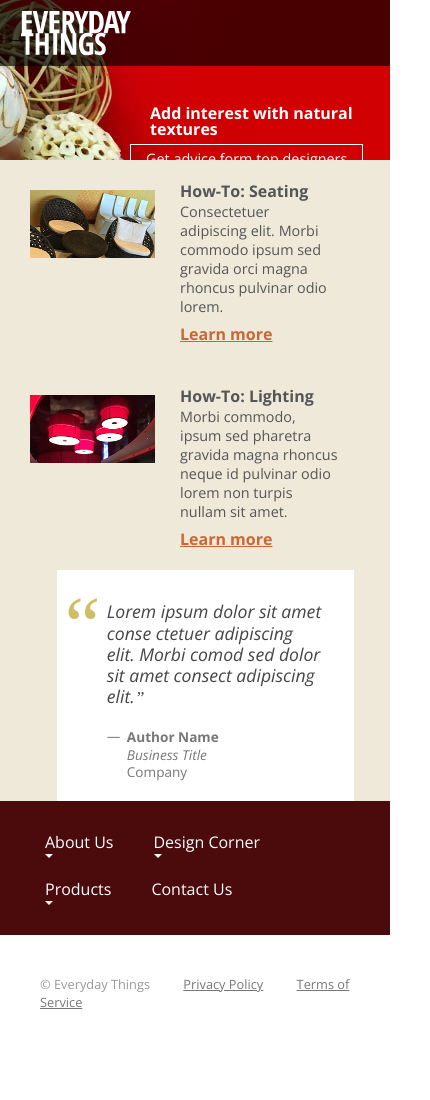
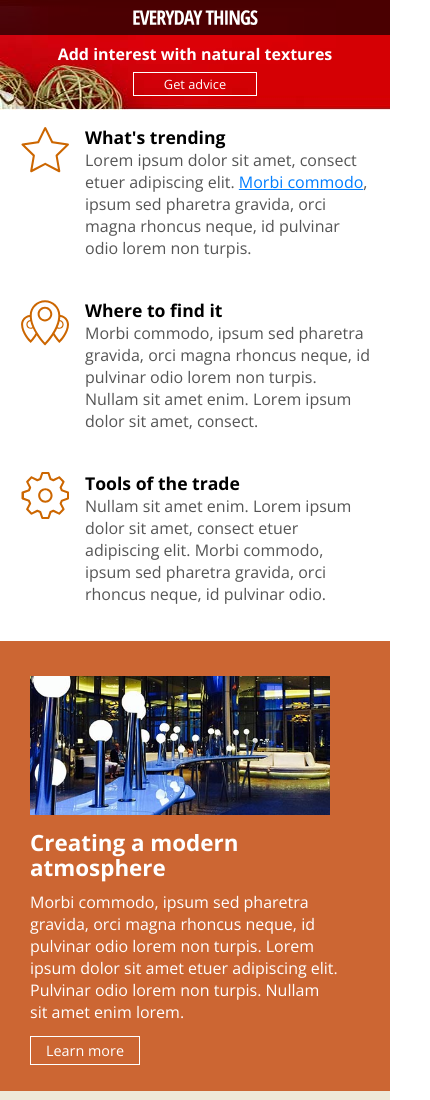
Before and after one commit to Benjaminhaesemeyer/lynda-creating-a-responisive-web-design, a plain HTML site: page index.html in a window 390 px wide. Shown: the top 1100 px of the page, 430 px wide, since content can reach past the window. Before the commit the page ends 1051 px from the top, so only its background shows below. Drawn offline with nearby package versions, Linux system fonts and the light colour scheme.

Commit message:
mobile responsive and css media set to all for print

```diff
--- a/css/screen.css
+++ b/css/screen.css
@@ -176,7 +176,7 @@ footer a:hover { color: #000; }
 
     /* Header */
     header div.hero { left: 56%; }
-    header div.hero h1 { margin: 20px; }
+    header div.hero h1 { margin-bottom: 20px; }
 
     /* Section - Atmosphere */
     section.atmosphere article { padding-left: 400px; background-size: 375px auto;}
@@ -235,7 +235,7 @@ footer a:hover { color: #000; }
       background-size: 112px 46px;
       background-position: 20px center;
 }
-    header div.hero { width: 300px; top: 85px; left: 130px; }
+    header div.hero { width: 350px; top: 85px; left: 130px; }
     header div.hero h1 { margin-bottom: 10px; }
 
     /* Section - Main */
@@ -270,4 +270,60 @@ footer a:hover { color: #000; }
 
     /* Navigation */
     nav { position: static; width: auto; padding: 20px 15px; background-color: #4b0a0c;}
+
+    nav ul,
+    nav ul ul,
+    nav ul ul ul { display: block; position: static;}
+    nav > ul { padding: 0; }
+    nav > ul > li { float: none; margin-top: 25px; }
+
+    nav ul li:hover { background: none; }
+    nav ul li a {
+      width: auto;
+      display: block;
+      margin: 8px 10px;
+      padding: 8px 15px;
+      border: 1px solid rgba(255,255,255,.25);
+    }
+    nav ul li a:hover { background-color: rgba(255,255,255,.2); }
+    nav ul ul { background: none; }
+
+    nav ul ul li a { margin-left: 30px; }
+    nav ul ul ul li a { margin-left: 60px; }
+
+    nav a[aria-haspopup="true"]::after { display: none; }
+
+    /* footer */
+
+    footer div.content { display: block; margin-top: 15px; }
+    footer div.content a { margin: 0 20px 0 0; }
+} /*End of @media screen (max-width: 625px)  */
+
+@media screen and (max-width: 425px) {
+
+    /* Header */
+    header { height: 110px; background-image: url(../images/banner_425.jpg);}
+
+    header a.logo {
+        height: 35px; background: rgba(0,0,0,.65) url(../images/logo_small.svg) no-repeat center center;
+        background-size: 126px 17px;
+    }
+    header div.hero { width: 100%; left: 0px; top: 46px; text-align: center; }
+    header div.hero h1 { font-size: 1em; margin-bottom: 10px; }
+    header div.hero a.btn { padding: 2px 30px; font-size: .8em; }
+    header div.hero a.btn span { display: none; }
+
+    /* Section - How To */
+    section.how-to aside div.content { padding: 140px 20px 20px 0px; }
+    section.how-to aside div.content img { width: auto; height: 100px; top: 30px; }
+    section.how-to blockquote { margin: 10px 40px 0px 20px; }
+
+    /* Footer */
+    footer::after { content: ''; display: block; clear: both; }
+    footer div.content a {
+      display: inline-block; margin:  0 0 10px 0;
+      float: left;
+      clear: both;
+    }
+
 }
--- a/index.html
+++ b/index.html
@@ -4,7 +4,7 @@
 	<meta http-equiv="Content-Type" content="text/html; charset=UTF-8">
 	<meta name="viewport" content="width=device-width, initial-scale=1">
 	<title>Creating a Responsive Web Design</title>
-	<link rel="stylesheet" type="text/css" media="screen" href="css/screen.css">
+	<link rel="stylesheet" type="text/css" media="all" href="css/screen.css">
 </head>
 <body>
 
@@ -15,10 +15,9 @@
 			<a class="logo" title="Everyday Things" href="http://codifydesign.com"><span>Everyday Things</span></a>
 			<div class="hero">
 				<h1>Add interest with natural textures</h1>
-				<a class="btn" title="Get advice form top designers" href="#">Get advice form top designers</a>
+				<a class="btn" title="Get advice from top designers" href="#">Get advice <span>from top designers</span></a>
 			</div>
 		</header>
-<!--
 	<section class="main">
 		<aside>
 			<div class="content trending">
@@ -46,7 +45,6 @@
 					<a class="btn" title="Creating a modern atmosphere" href="#">Learn more</a>
 				</article>
 			</section>
--->
 			<section class="how-to">
 				<aside >
 						<div class="content">
@@ -69,7 +67,6 @@
 					<p class="credit"><strong>Author Name</strong><br><em>Business Title</em><br>Company</p>
 				</blockquote>
 			</section>
-
 			<nav>
 				<ul>
 					<li>
```
